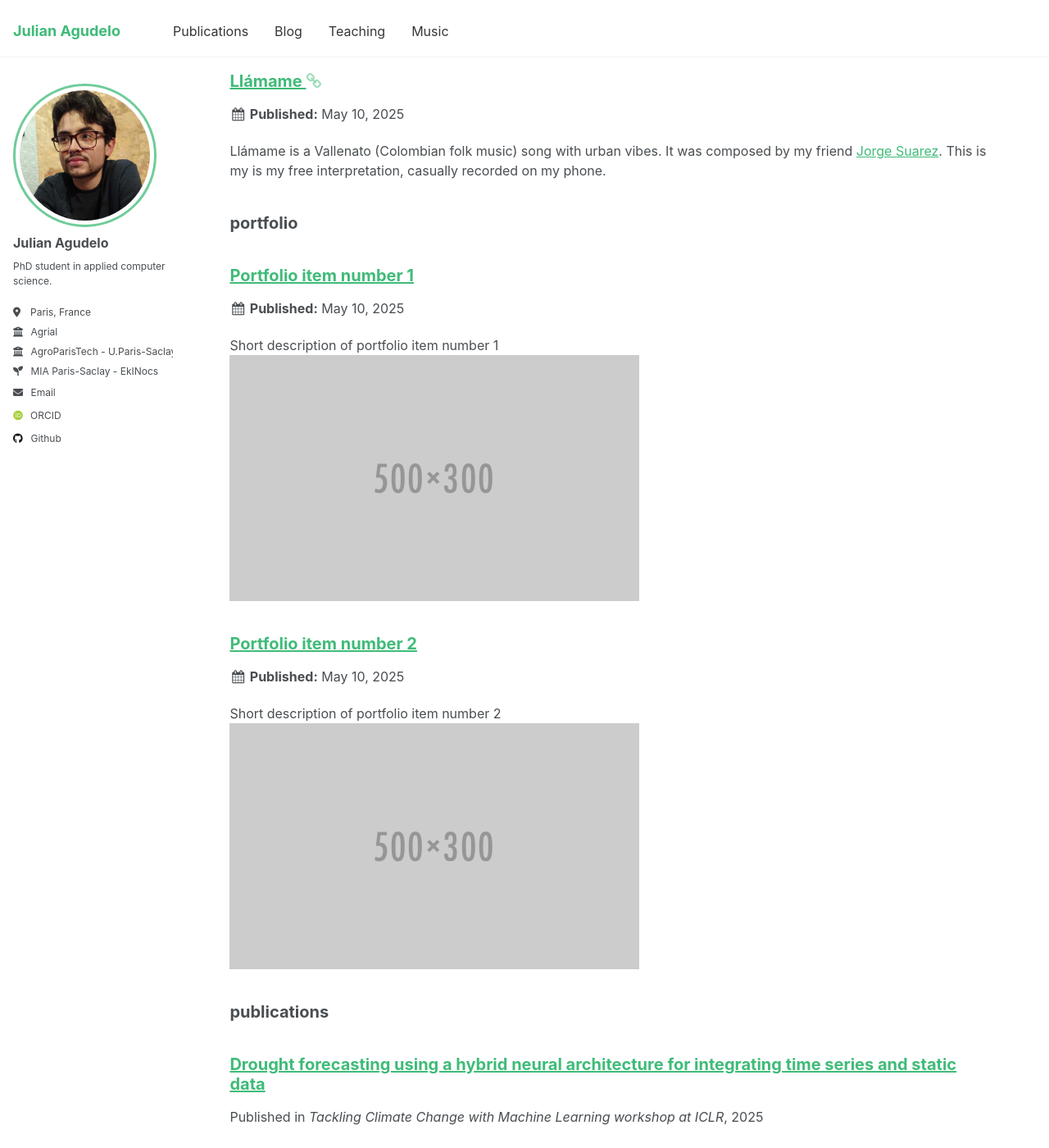
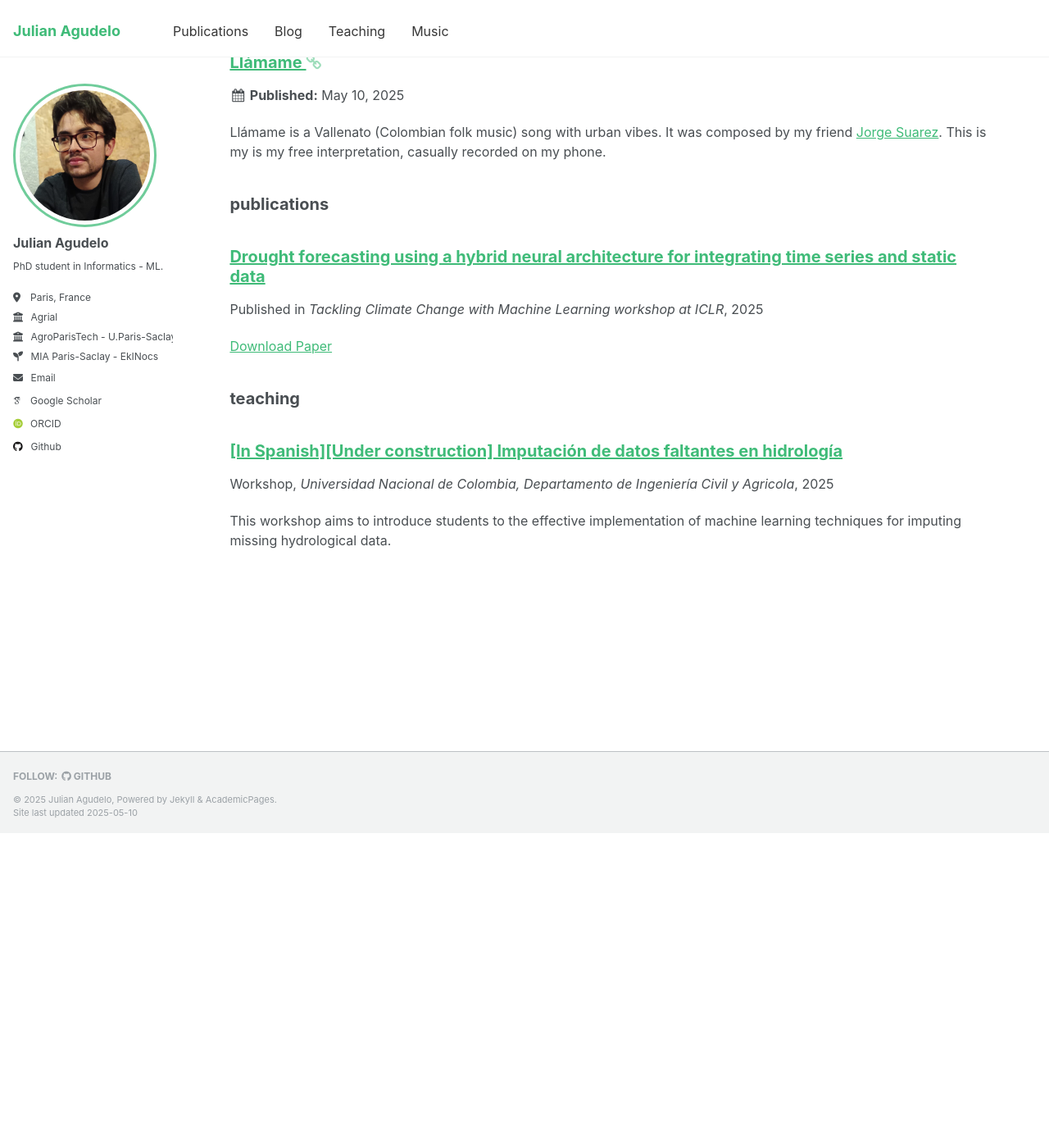
Before and after one commit to JulAgu/JulAgu.github.io, a Jekyll site: the page built from _pages/sitemap.md, in a window 1280 px wide and 1400 px high, scrolled down 2077 px. Shown: the whole window at 82% size. Built offline with Jekyll 4.4.1, drawn with Linux system fonts in a browser that asks for light colours; some web fonts are replaced; after the commit the page ends 3093 px from its top, so only the background shows below that; some of the changed lines change nothing that is shown.

Commit message:
Recup changes in the config file

```diff
--- a/_config.yml
+++ b/_config.yml
@@ -11,7 +11,7 @@
 title                    : "Julian Agudelo"
 title_separator          : "-"
 name                     : &name "Julian Agudelo"
-description              : &description "PhD student in applied computer science"
+description              : &description "PhD student in Informatics - ML"
 url                      : https://julagu.github.io # the base hostname & protocol for the site
 baseurl                  : "" # the subpath of your site, e.g. "/blog"
 repository               : "JulAgu/JulAgu.github.io"
@@ -24,7 +24,7 @@
   avatar           : "profile.jpg"
   name             : "Julian Agudelo"
   pronouns         : # example: "she/her"
-  bio              : "PhD student in applied computer science."
+  bio              : "PhD student in Informatics - ML."
   location         : "Paris, France"
   employer         : "Agrial"
   affiliation      : "AgroParisTech - U.Paris-Saclay"
@@ -34,7 +34,7 @@
 
   # Academic websites
   arxiv            : # URL - Update with the correct link to your profile
-  googlescholar    : # URL
+  googlescholar    : "https://scholar.google.com/citations?user=BmlzaqgAAAAJ&hl"
   impactstory      : # URL
   orcid            : "https://orcid.org/0009-0005-2945-4422"
   semantic         : # URL
@@ -222,9 +222,6 @@
   publications:
     output: true
     permalink: /:collection/:path/
-  portfolio:
-    output: true
-    permalink: /:collection/:path/
   music:
     output: true
     permalink: /:collection/:path/
@@ -239,10 +236,7 @@
     values:
       layout: single
       author_profile: true
-      read_time: true
-      comments: true
       share: true
-      related: true
   # _pages
   - scope:
       path: ""
@@ -258,7 +252,6 @@
       layout: single
       author_profile: true
       share: true
-      comments: true
   # _publications
   - scope:
       path: ""
@@ -267,7 +260,6 @@
       layout: single
       author_profile: true
       share: true
-      comments: true
   # _portfolio
   - scope:
       path: ""
@@ -285,9 +277,6 @@
       layout: single
       author_profile: true
       share: true
-      comment: true
-
-
 
 # Sass/SCSS
 sass:
```
